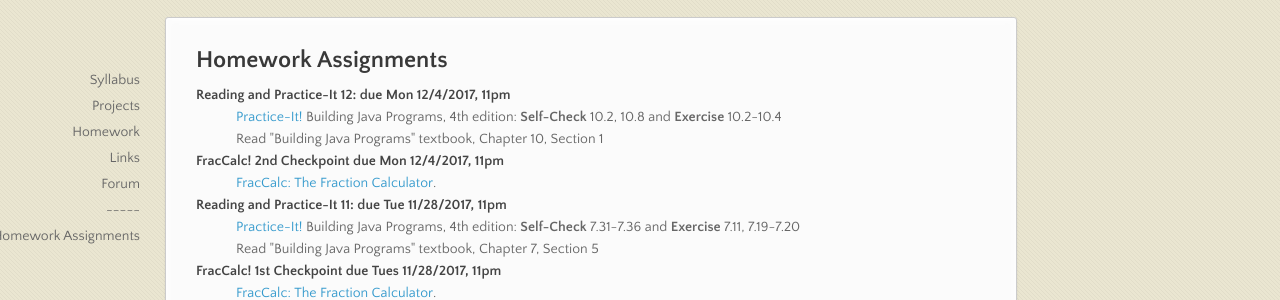
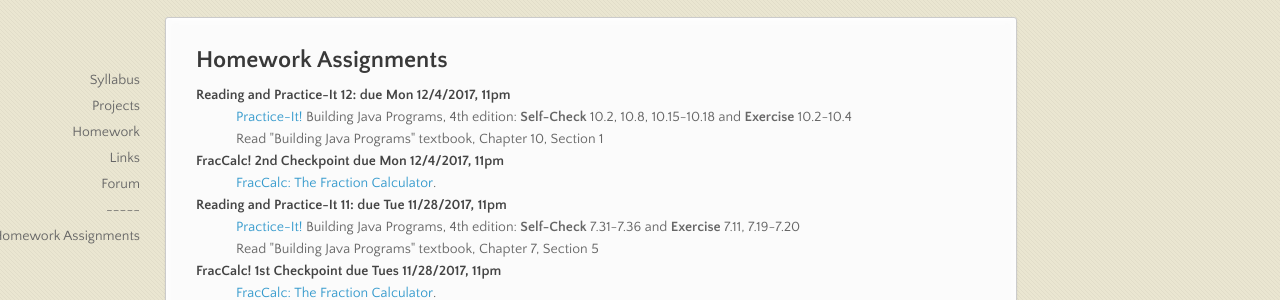
Before and after one commit to stutlerk/ihs-website, a Jekyll site: the page built from _apcs/homework.html, in a window 1280 px wide and 900 px high. Shown: the part 173-473 px from the top of the window. Built offline with Jekyll 4.4.1, drawn with Linux system fonts in a browser that asks for light colours; nearby versions of some CDN libraries.

Commit message:
Update homework.html

```diff
--- a/_apcs/homework.html
+++ b/_apcs/homework.html
@@ -7,7 +7,7 @@ layout: course
 <h2>Homework Assignments</h2>
   <dl>
     <dt>Reading and Practice-It 12: due Mon 12/4/2017, 11pm</dt>
-    <dd><a href="https://practiceit.cs.washington.edu/" target="_blank">Practice-It!</a> Building Java Programs, 4th edition: <b>Self-Check</b> 10.2, 10.8 and <b>Exercise</b> 10.2-10.4</dd>
+    <dd><a href="https://practiceit.cs.washington.edu/" target="_blank">Practice-It!</a> Building Java Programs, 4th edition: <b>Self-Check</b> 10.2, 10.8, 10.15-10.18 and <b>Exercise</b> 10.2-10.4</dd>
     <dd>Read "Building Java Programs" textbook, Chapter 10, Section 1</dd>
 
     <dt>FracCalc! 2nd Checkpoint due Mon 12/4/2017, 11pm</dt>
```
